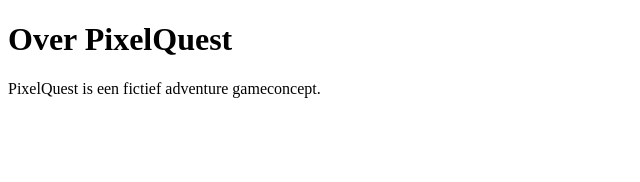
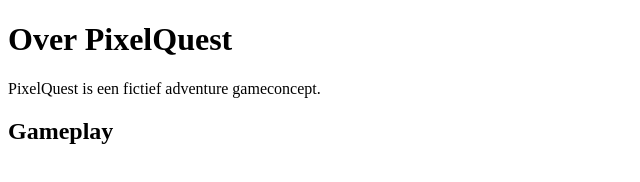
Before and after one commit to DanielMarquez11/PixelQuest, a plain HTML site: page game.html in a window 1280 px wide. Shown: the whole page, without its empty margins (0-640 px from the left). Drawn offline with Linux system fonts and the light colour scheme.

Commit message:
Add gameplay section #2

```diff
--- a/game.html
+++ b/game.html
@@ -7,5 +7,6 @@
 <body>
 <h1>Over PixelQuest</h1>
 <p>PixelQuest is een fictief adventure gameconcept.</p>
+<h2>Gameplay</h2>
 </body>
 </html>
```
